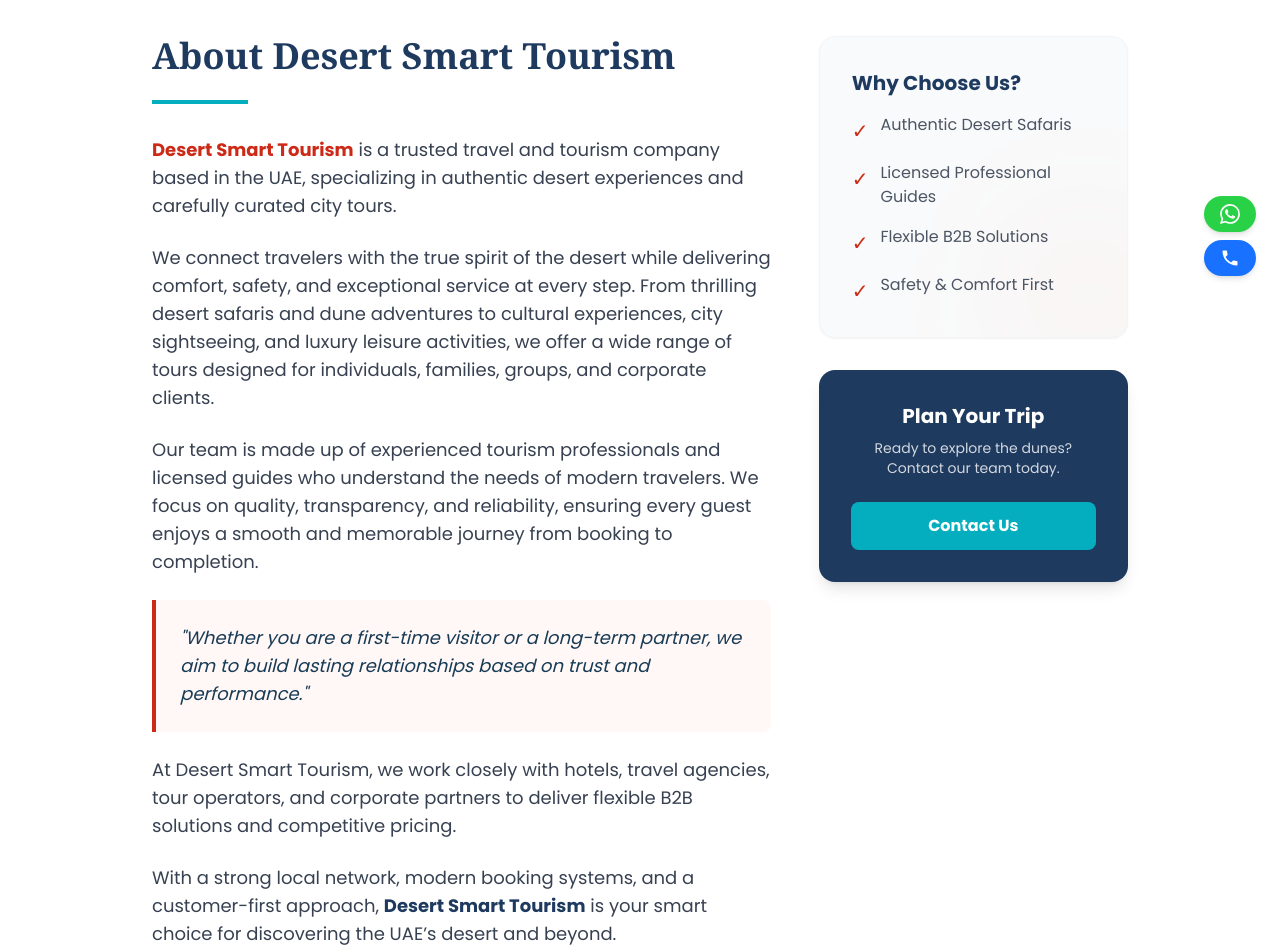
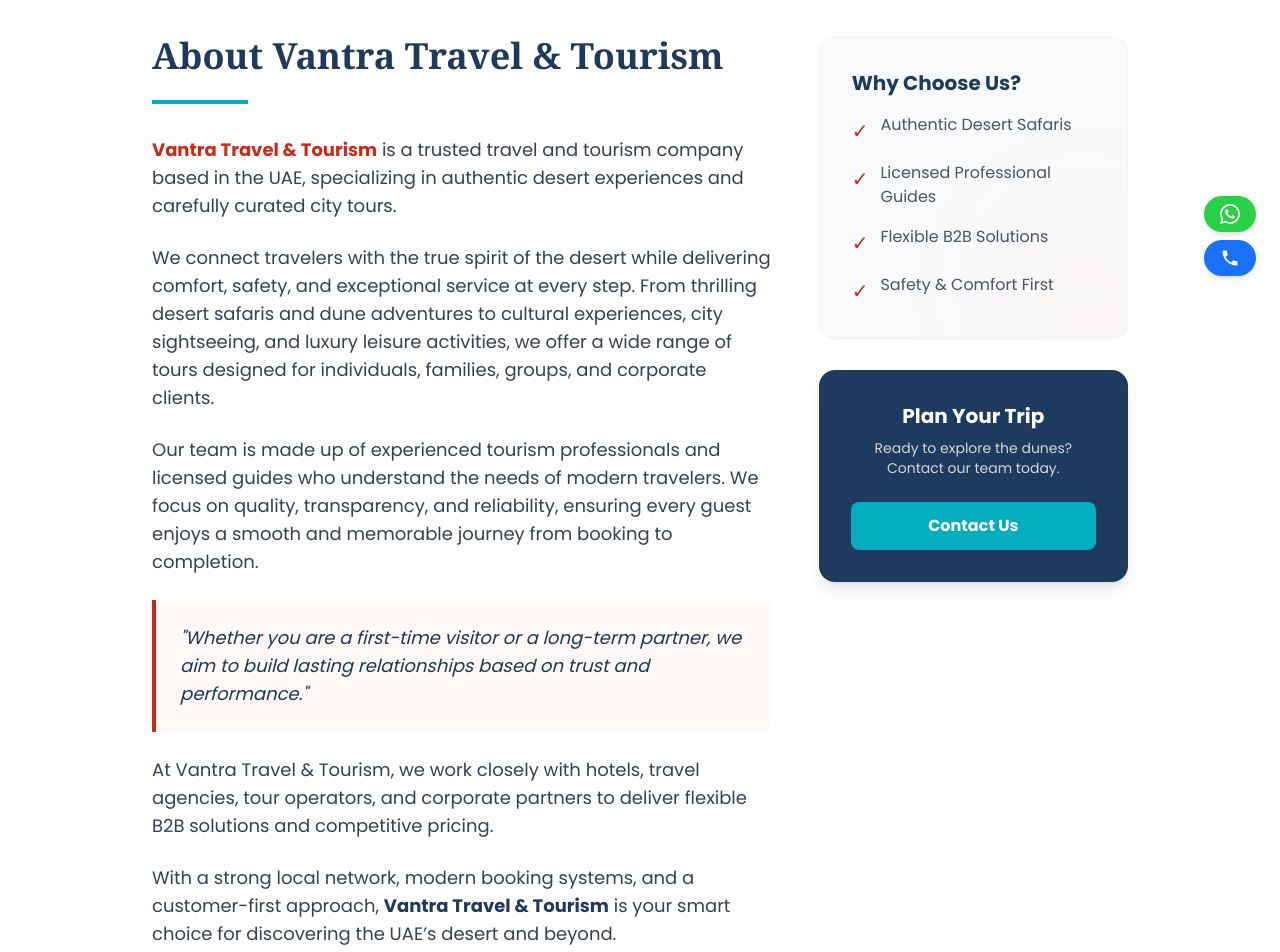
Before and after one commit to peterk1122/vantratours, a Next.js app: page /about in a window 1280 px wide. Shown: the part 500-1452 px from the top of the page. Built offline with nearby package versions, Linux system fonts and the light colour scheme; no server answers; the database is empty; a web font is replaced by a local one.

Commit message:
Update AboutClient.tsx

```diff
--- a/app/about/AboutClient.tsx
+++ b/app/about/AboutClient.tsx
@@ -39,14 +39,14 @@ export default function AboutClient() {
             <div className="w-full md:w-2/3 space-y-8">
                 <div>
                    <h2 className="text-3xl md:text-4xl font-bold text-[#1E3A5F] mb-6 font-serif">
-                     About Desert Smart Tourism
+                     About Vantra Travel & Tourism
                    </h2>
                    <div className="w-24 h-1 bg-[#F85E46] mb-8"></div>
                 </div>
 
                 <div className="text-base md:text-lg text-gray-700 leading-relaxed space-y-6">
                     <p>
-                    <span className="font-bold text-[#F85E46]">Desert Smart Tourism</span> is a trusted travel and tourism company based in the UAE, specializing in authentic desert experiences and carefully curated city tours.
+                    <span className="font-bold text-[#F85E46]">Vantra Travel & Tourism</span> is a trusted travel and tourism company based in the UAE, specializing in authentic desert experiences and carefully curated city tours.
                     </p>
 
                     <p>
@@ -62,11 +62,11 @@ export default function AboutClient() {
                     </div>
 
                     <p>
-                    At Desert Smart Tourism, we work closely with hotels, travel agencies, tour operators, and corporate partners to deliver flexible B2B solutions and competitive pricing.
+                    At Vantra Travel & Tourism, we work closely with hotels, travel agencies, tour operators, and corporate partners to deliver flexible B2B solutions and competitive pricing.
                     </p>
 
                     <p>
-                    With a strong local network, modern booking systems, and a customer-first approach, <span className="font-bold text-[#1E3A5F]">Desert Smart Tourism</span> is your smart choice for discovering the UAE’s desert and beyond.
+                    With a strong local network, modern booking systems, and a customer-first approach, <span className="font-bold text-[#1E3A5F]">Vantra Travel & Tourism</span> is your smart choice for discovering the UAE’s desert and beyond.
                     </p>
                 </div>
             </div>
```
